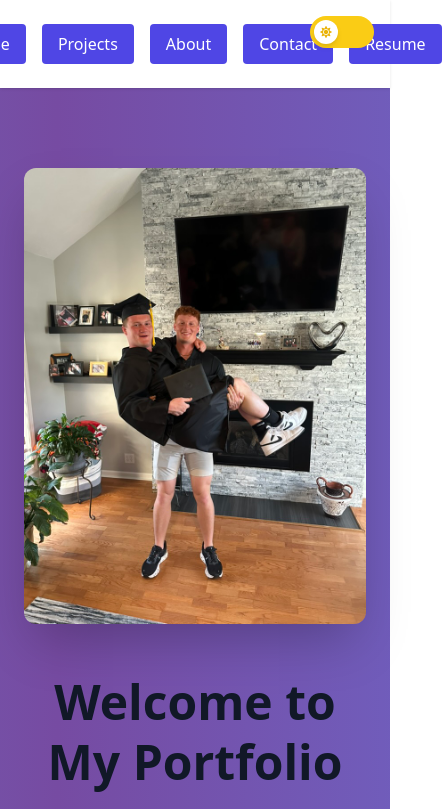
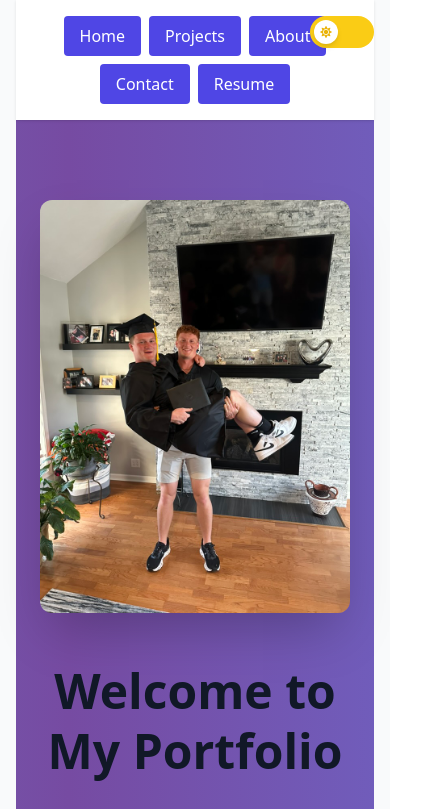
Before and after one commit to KodyHatcher/KodyHatcher.github.io, a React (Create React App) app in the folder tech_portfolio/: page / in a window 390 px wide. Shown: the top 809 px of the page, 442 px wide, since content can reach past the window. Built offline with nearby package versions, Linux system fonts and the light colour scheme.

Commit message:
test on phone

```diff
--- a/tech_portfolio/src/App.js
+++ b/tech_portfolio/src/App.js
@@ -38,7 +38,7 @@ function DarkModeToggle() {
   };
 
   return (
-    <div className="fixed top-4 right-4 z-50">
+    <div className="fixed top-4 right-4 z-50 sm:top-6 sm:right-6">
       <button
         onClick={toggleDarkMode}
         className={`relative w-16 h-8 rounded-full transition-colors duration-300 ${
@@ -86,10 +86,10 @@ function App() {
   };
 
   return (
-    <div className="min-h-screen bg-gray-50 dark:bg-gray-900 text-gray-900 dark:text-gray-100 transition-colors duration-500">
+    <div className="min-h-screen bg-gray-50 dark:bg-gray-900 text-gray-900 dark:text-gray-100 transition-colors duration-500 px-4 sm:px-6 md:px-8">
       <DarkModeToggle />
 
-      <nav className="flex justify-center space-x-4 py-6 sticky top-0 bg-white dark:bg-gray-900 z-40 shadow">
+      <nav className="flex flex-wrap justify-center gap-2 md:space-x-4 py-4 sticky top-0 bg-white dark:bg-gray-900 z-40 shadow">
         <button
           onClick={scrollToHome}
           className="px-4 py-2 bg-indigo-600 text-white rounded hover:bg-indigo-700 transition"
```
